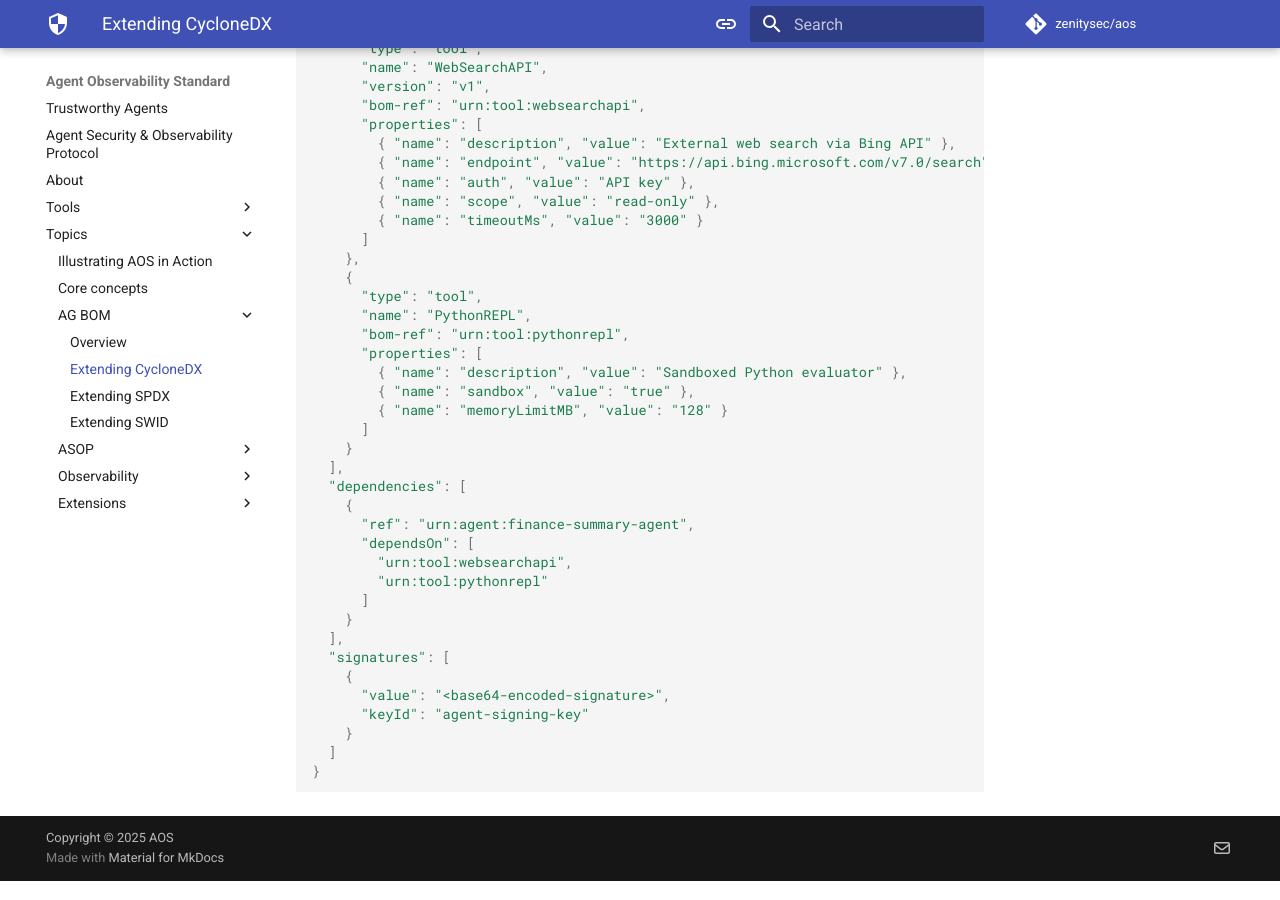
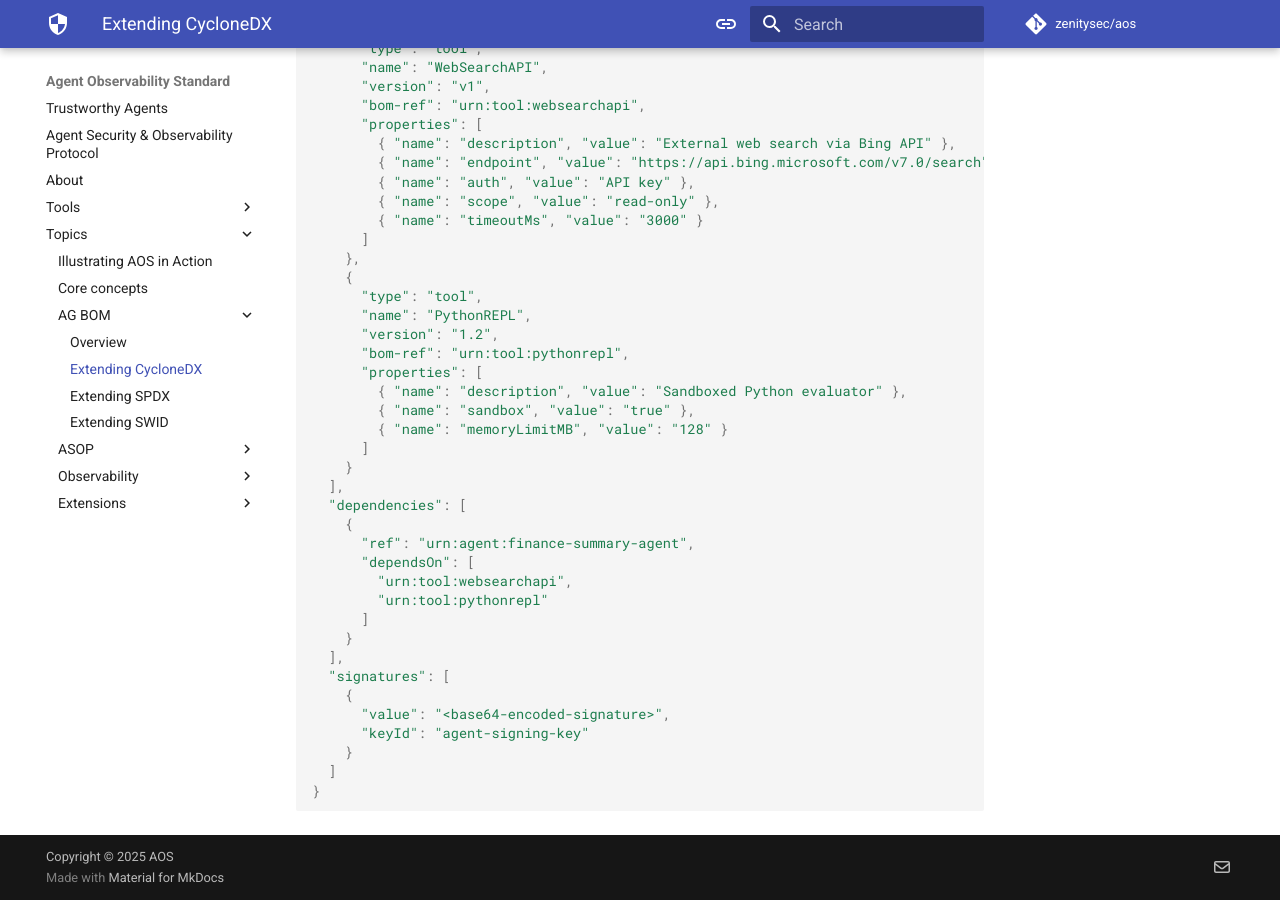
Before and after one commit to zenitysec/AOS, an MkDocs documentation site: the page built from docs/topics/AG-BOM/extend_cyclonedx.md, in a window 1280 px wide and 900 px high, scrolled down 845 px. Built offline with MkDocs 1.6.1 and Material for MkDocs 9.7.7, drawn with Linux system fonts in a browser that asks for light colours; comment, search, counter and statistics services are not loaded.

Commit message:
Update extend_cyclonedx.md

```diff
--- a/docs/topics/AG-BOM/extend_cyclonedx.md
+++ b/docs/topics/AG-BOM/extend_cyclonedx.md
@@ -51,6 +51,7 @@ Agent Bill of Material example using CycloneDX
     {
       "type": "tool",
       "name": "PythonREPL",
+      "version": "1.2",
       "bom-ref": "urn:tool:pythonrepl",
       "properties": [
         { "name": "description", "value": "Sandboxed Python evaluator" },
```
